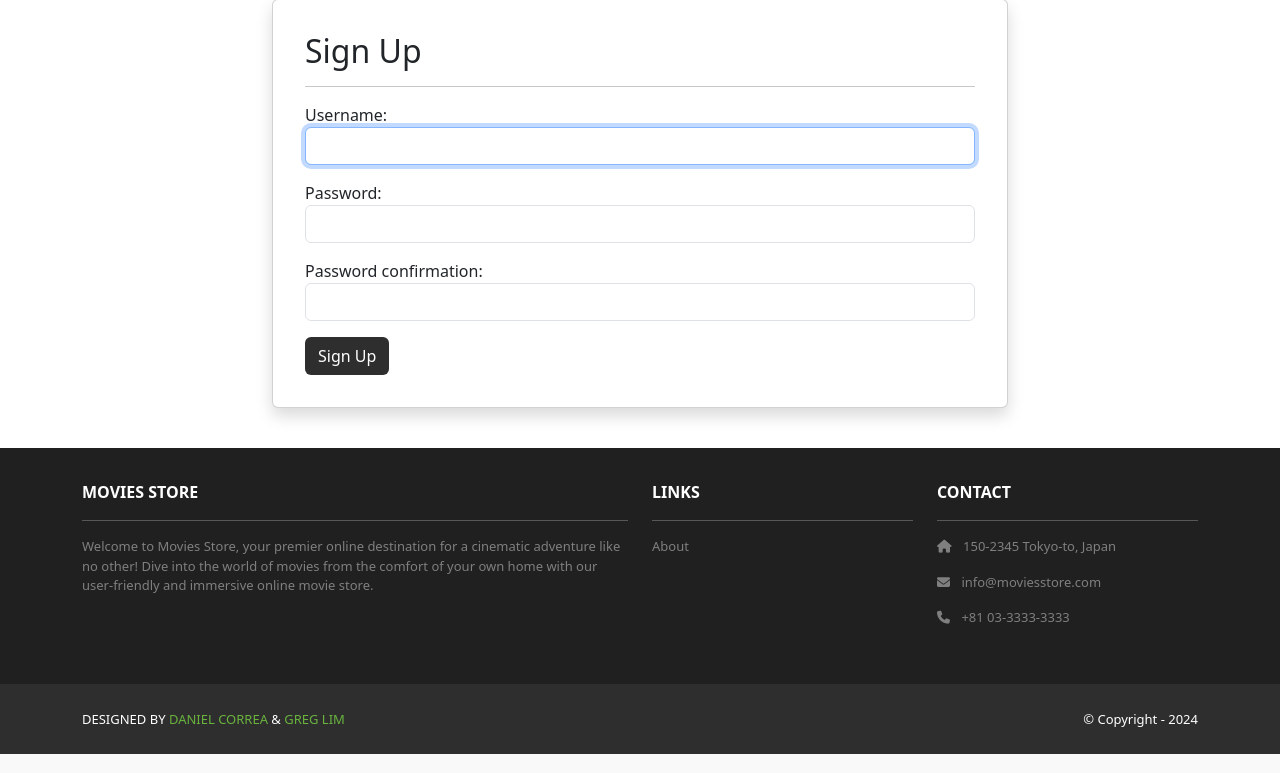
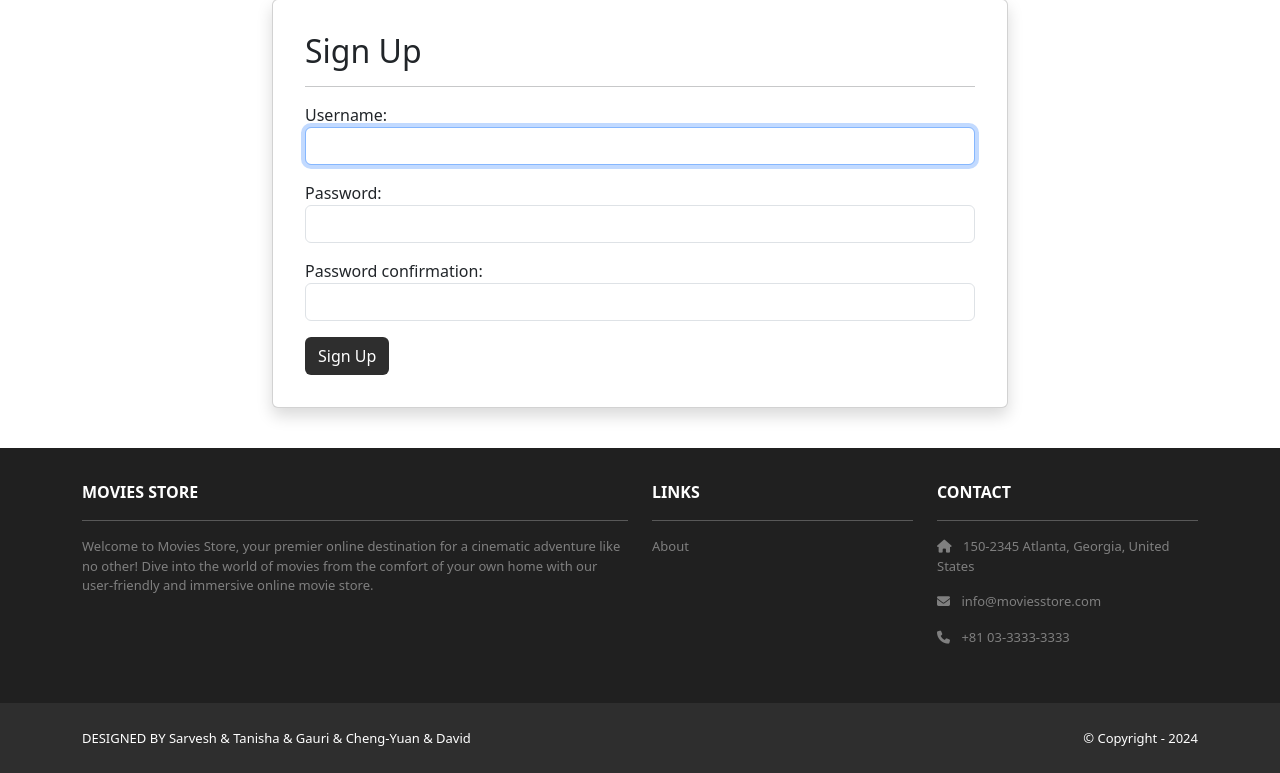
Before and after one commit to shaply/CS2340Project1, a Django app: page /accounts/signup in a window 1280 px wide. Shown: the part 123-896 px from the top of the page. Run offline with Django 5.2, Linux system fonts and the light colour scheme; some libraries are stand-ins or nearby versions.

Commit message:
Simple UI changes

```diff
--- a/moviesstore/templates/base.html
+++ b/moviesstore/templates/base.html
@@ -67,7 +67,7 @@
           <div class="col-md-3 col-lg-3 col-xl-3 mx-auto mb-4">
             <b>CONTACT</b>
             <hr />
-            <p><i class="fas fa-home me-2"></i> 150-2345 Tokyo-to, Japan</p>
+            <p><i class="fas fa-home me-2"></i> 150-2345 Atlanta, Georgia, United States</p>
             <p><i class="fas fa-envelope me-2"></i> info@moviesstore.com</p>
             <p><i class="fas fa-phone me-2"></i> +81 03-3333-3333</p>
           </div>
@@ -77,8 +77,7 @@
     <section class="p-3 ms-footer-bottom bg-dark">
       <div class="container d-flex justify-content-between">
         <div class="me-5 text-white">
-          <span>DESIGNED BY <a href="https://www.x.com/danielgarax" target="_blank">DANIEL CORREA</a> &
-            <a href="https://www.x.com/greglim81" target="_blank">GREG LIM</a>
+          <span>DESIGNED BY Sarvesh & Tanisha & Gauri & Cheng-Yuan & David
           </span>
         </div>
         <div class="text-white">
```
Also changed, not shown: 1 other file.
